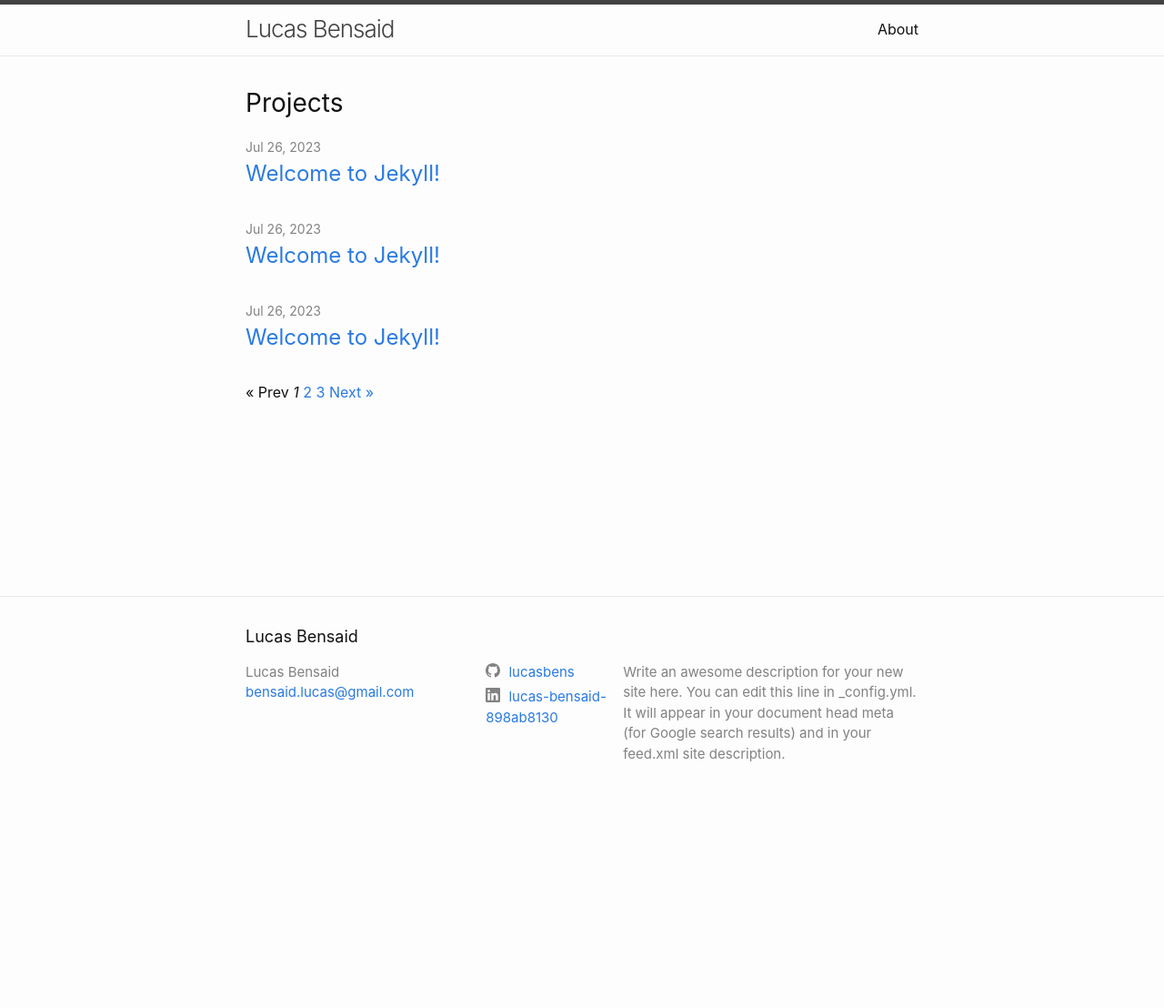
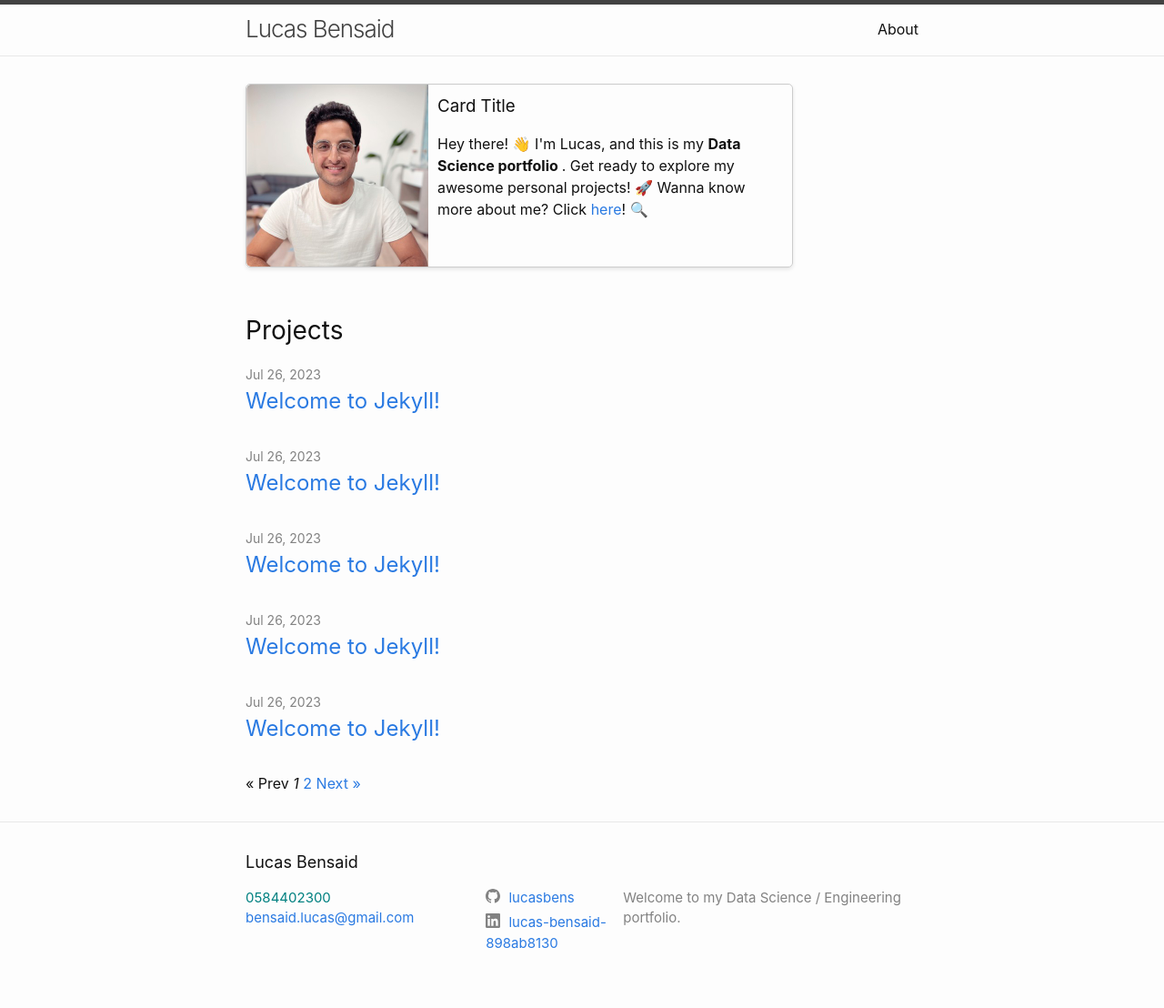
Before and after one commit to lucasbens/lucasbens.github.io, a Jekyll site: the page built from index.html, in a window 1280 px wide. Shown: the whole page at 91% size. Built offline with Jekyll 4.4.1, drawn with Linux system fonts in a browser that asks for light colours; the list of posts is cut into pages by our own code; before the commit the page ends 900 px from its top, so only the background shows below that.

Commit message:
test card

```diff
--- a/_config.yml
+++ b/_config.yml
@@ -20,16 +20,17 @@
 
 title: Lucas Bensaid
 email: bensaid.lucas@gmail.com
+phone: +9720584402300
 description: >- # this means to ignore newlines until "baseurl:"
-  Write an awesome description for your new site here. You can edit this
-  line in _config.yml. It will appear in your document head meta (for
-  Google search results) and in your feed.xml site description.
+  Welcome to my Data Science / Engineering portfolio.
+
+
 baseurl: "" # the subpath of your site, e.g. /blog
 url: "" # the base hostname & protocol for your site, e.g. http://example.com
 linkedin_username: lucas-bensaid-898ab8130
 github_username:  lucasbens
 
-paginate: 3
+paginate: 5
 paginate_path: "/page:num/"
 
 
--- a/_includes/footer.html
+++ b/_includes/footer.html
@@ -9,8 +9,8 @@
       <div class="footer-col footer-col-1">
         <ul class="contact-list">
           <li class="p-name">
-            {%- if site.author -%}
-              {{ site.author | escape }}
+            {%- if site.phone -%}
+              <a href="tel:+9720584402300" style="color:#008080;">0584402300</a>
             {%- else -%}
               {{ site.title | escape }}
             {%- endif -%}
--- a/_layouts/home.html
+++ b/_layouts/home.html
@@ -10,6 +10,8 @@ layout: default
   {{ content }}
 
   {%- if site.posts.size > 0 -%}
+  </br></br>
+
   <h2 class="post-list-heading">{{ page.list_title | default: "Projects" }}</h2>
   <ul class="post-list">
     {%- for post in paginator.posts -%}
--- a/index.html
+++ b/index.html
@@ -5,6 +5,53 @@
 layout: home
 ---
 
+<!-- Custom container for the Bootstrap element -->
+
+
+
+<style>
+    /* Styles for the card container */
+    .card {
+        display: flex;
+        max-width: 600px; /* Increased max-width */
+        border: 1px solid #ccc;
+        border-radius: 5px;
+        box-shadow: 0 2px 4px rgba(0, 0, 0, 0.1);
+        margin: 0;
+        overflow: hidden;
+    }
+
+    /* Styles for the card image */
+    .card img {
+        width: 200px; /* Fixed width for the image */
+        height: auto;
+        border-radius: 5px 0 0 5px;
+    }
+
+    /* Styles for the card text */
+    .card-text {
+        flex-grow: 2;
+        padding: 10px;
+    }
+
+    .card-text h3 {
+        margin-top: 0;
+    }
+
+
+</style>
+
+    <div class="card">
+        <img src="/profil.jpg" alt="Card Photo">
+        <div class="card-text">
+            <h3>Card Title</h3>
+
+                Hey there! 👋 I'm Lucas, and this is my <strong>Data Science portfolio </strong>.
+                Get ready to explore my awesome personal projects!
+                🚀 Wanna know more about me? Click <a href="/about/">here</a>! 🔍
+        </div>
+    </div>
+
 
 
 
```
